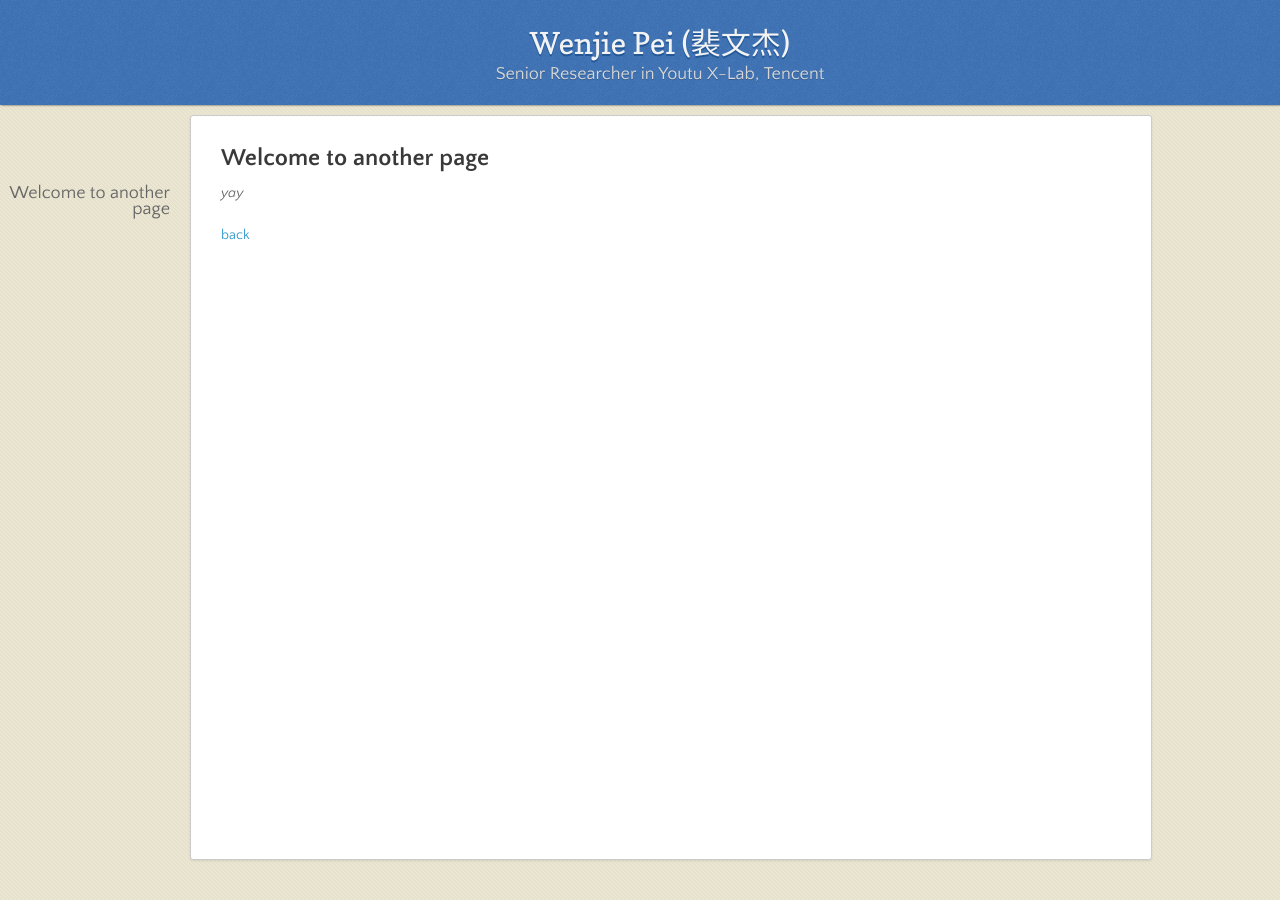
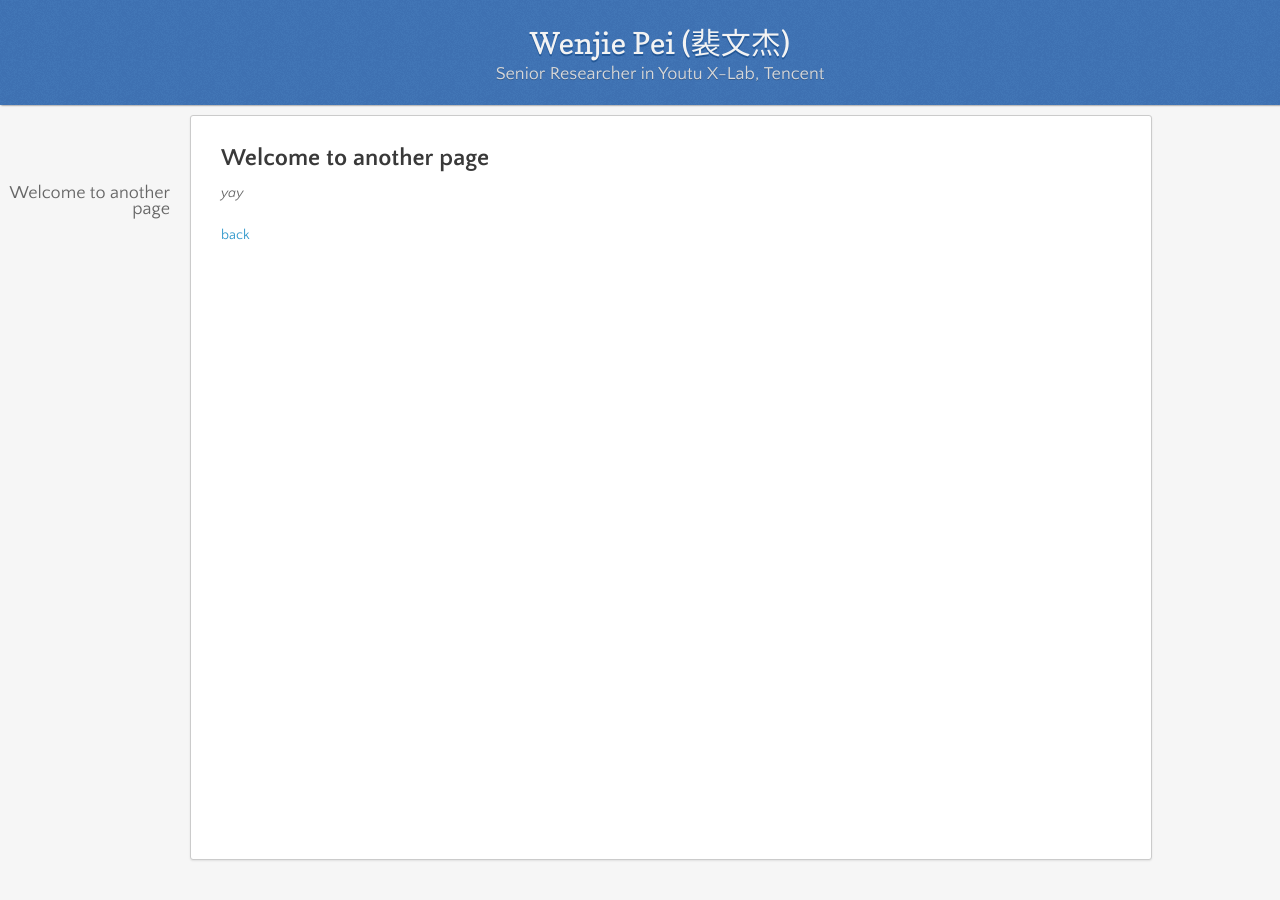
Before and after one commit to wenjiepei/wenjiepei.github.com, a Jekyll site: the page built from another-page.md, in a window 1280 px wide. Built offline with Jekyll 4.4.1, drawn with Linux system fonts in a browser that asks for light colours; nearby versions of some CDN libraries; our own code applies the rules of GitHub Pages for plain Markdown files.

Commit message:
Update jekyll-theme-leap-day.scss

```diff
--- a/_sass/jekyll-theme-leap-day.scss
+++ b/_sass/jekyll-theme-leap-day.scss
@@ -13,7 +13,8 @@ body {
   font-weight:300;
   margin: 0px;
   padding:0px 0 20px 0px;
-  background: url(../images/body-background.png) #eae6d1;
+  //background: url(../images/body-background.png) #eae6d1;
+  background: url(../images/body_background2.png) #eae6d1;
 //    ;#f0eddd
 }
 
```
